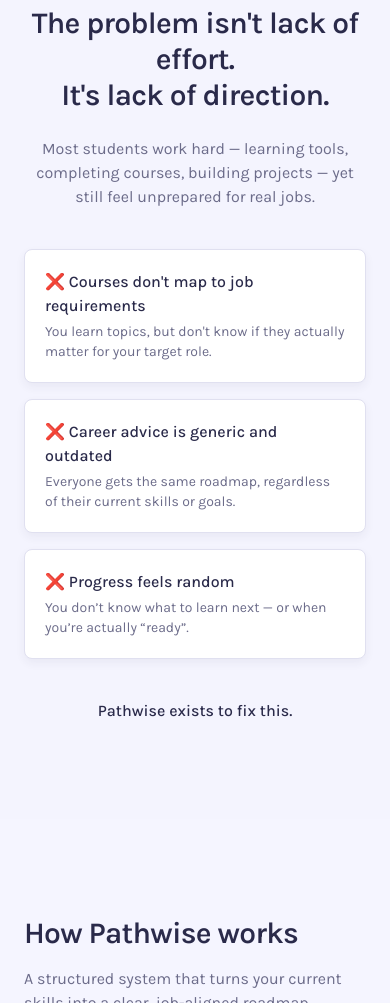
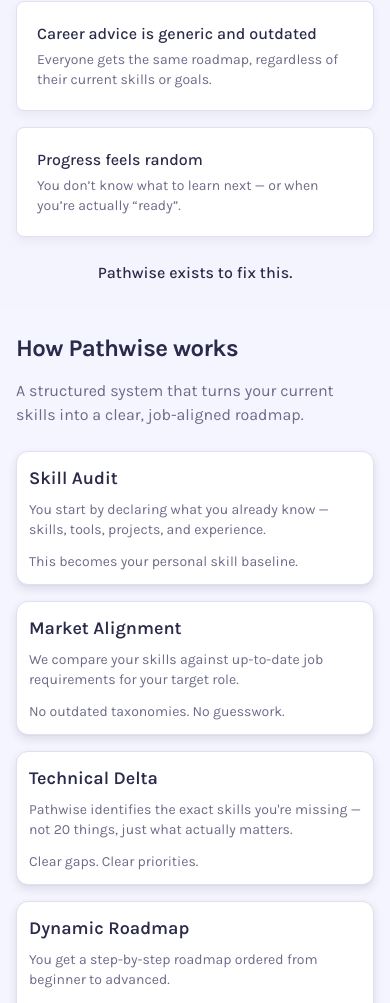
Before and after one commit to kirtanpatel01/pathwise, a Next.js app: page / in a window 390 px wide. Shown: the part 997-2000 px from the top of the page. Built offline with nearby package versions, Linux system fonts and the light colour scheme; no server answers.

Commit message:
made landing page more responsive

```diff
--- a/app/globals.css
+++ b/app/globals.css
@@ -182,3 +182,11 @@
     @apply bg-background text-foreground;
   }
 }
+
+.landing-page-container {
+  @apply mx-auto max-w-7xl px-4 sm:px-6 py-6 sm:py-16 lg:py-24;
+}
+
+.landing-page-h1 {
+  @apply text-2xl sm:text-4xl font-bold leading-tight tracking-tight md:text-5xl;
+}
--- a/components/landing-page/cta.tsx
+++ b/components/landing-page/cta.tsx
@@ -3,7 +3,7 @@
 function CTA() {
 	return (
 		<section className="border-t">
-			<div className="mx-auto max-w-4xl px-6 py-24 text-center">
+			<div className="landing-page-container text-center">
 				<h2 className="text-3xl font-semibold tracking-tight md:text-4xl">
 					Stop guessing. Start progressing.
 				</h2>
--- a/components/landing-page/how-it-works.tsx
+++ b/components/landing-page/how-it-works.tsx
@@ -1,67 +1,51 @@
+const features = [
+	{
+		title: "Skill Audit",
+		description:
+			"You start by declaring what you already know — skills, tools, projects, and experience.",
+		subtext: "This becomes your personal skill baseline.",
+	},
+	{
+		title: "Market Alignment",
+		description:
+			"We compare your skills against up-to-date job requirements for your target role.",
+		subtext: "No outdated taxonomies. No guesswork.",
+	},
+	{
+		title: "Technical Delta",
+		description:
+			"Pathwise identifies the exact skills you're missing — not 20 things, just what actually matters.",
+		subtext: "Clear gaps. Clear priorities.",
+	},
+	{
+		title: "Dynamic Roadmap",
+		description:
+			"You get a step-by-step roadmap ordered from beginner to advanced.",
+		subtext: "Each step is tied to real market demand.",
+	},
+];
+
 function HowItWorks() {
 	return (
 		<section id="how-it-works" className="scroll-mt-20">
-			<div className="mx-auto max-w-7xl px-6 py-24">
-				<div className="mb-14 max-w-2xl">
-					<h2 className="text-3xl font-semibold tracking-tight md:text-4xl">
-						How Pathwise works
-					</h2>
+			<div className="landing-page-container">
+				<div className="mb-6 sm:mb-14 max-w-2xl">
+					<h2 className="landing-page-h1">How Pathwise works</h2>
 					<p className="mt-4 text-base text-muted-foreground md:text-lg">
 						A structured system that turns your current skills into
 						a clear, job-aligned roadmap.
 					</p>
 				</div>
 
-				<div className="grid gap-6 md:grid-cols-2">
-					<div className="rounded-xl border bg-card p-6 shadow-sm transition-shadow hover:shadow-md">
-						<h3 className="text-lg font-semibold">Skill Audit</h3>
-						<p className="mt-2 text-sm text-muted-foreground">
-							You start by declaring what you already know —
-							skills, tools, projects, and experience.
-						</p>
-						<p className="mt-3 text-sm text-muted-foreground">
-							This becomes your personal skill baseline.
-						</p>
-					</div>
-
-					<div className="rounded-xl border bg-card p-6 shadow-sm transition-shadow hover:shadow-md">
-						<h3 className="text-lg font-semibold">
-							Market Alignment
-						</h3>
-						<p className="mt-2 text-sm text-muted-foreground">
-							We compare your skills against up-to-date job
-							requirements for your target role.
-						</p>
-						<p className="mt-3 text-sm text-muted-foreground">
-							No outdated taxonomies. No guesswork.
-						</p>
-					</div>
-
-					<div className="rounded-xl border bg-card p-6 shadow-sm transition-shadow hover:shadow-md">
-						<h3 className="text-lg font-semibold">
-							Technical Delta
-						</h3>
-						<p className="mt-2 text-sm text-muted-foreground">
-							Pathwise identifies the exact skills you&apos;re
-							missing — not 20 things, just what actually matters.
-						</p>
-						<p className="mt-3 text-sm text-muted-foreground">
-							Clear gaps. Clear priorities.
-						</p>
-					</div>
-
-					<div className="rounded-xl border bg-card p-6 shadow-sm transition-shadow hover:shadow-md">
-						<h3 className="text-lg font-semibold">
-							Dynamic Roadmap
-						</h3>
-						<p className="mt-2 text-sm text-muted-foreground">
-							You get a step-by-step roadmap ordered from beginner
-							to advanced.
-						</p>
-						<p className="mt-3 text-sm text-muted-foreground">
-							Each step is tied to real market demand.
-						</p>
-					</div>
+				<div className="grid gap-4 sm:gap-6 lg:grid-cols-2">
+					{features.map((feature) => (
+						<FeatureCard
+							key={feature.title}
+							title={feature.title}
+							description={feature.description}
+							subtext={feature.subtext}
+						/>
+					))}
 				</div>
 			</div>
 		</section>
@@ -69,3 +53,23 @@
 }
 
 export default HowItWorks;
+
+type FeatureCardProps = {
+	title: string;
+	description: string;
+	subtext?: string;
+};
+
+function FeatureCard({ title, description, subtext }: FeatureCardProps) {
+	return (
+		<div className="rounded-xl border bg-card p-3 sm:p-6 shadow-sm transition-shadow hover:shadow-md">
+			<h3 className="text-lg font-semibold">{title}</h3>
+
+			<p className="mt-2 text-sm text-muted-foreground">{description}</p>
+
+			{subtext && (
+				<p className="mt-3 text-sm text-muted-foreground">{subtext}</p>
+			)}
+		</div>
+	);
+}
--- a/components/landing-page/problem.tsx
+++ b/components/landing-page/problem.tsx
@@ -1,8 +1,10 @@
+import { X } from "lucide-react";
+
 function Problem() {
 	return (
 		<section className="border-t bg-muted/30">
-			<div className="mx-auto max-w-3xl px-6 py-24 text-center">
-				<h2 className="text-3xl font-semibold tracking-tight md:text-4xl">
+			<div className="landing-page-container text-center">
+				<h2 className="landing-page-h1">
 					The problem isn&apos;t lack of effort.
 					<br />
 					It&apos;s lack of direction.
@@ -14,10 +16,10 @@
 					real jobs.
 				</p>
 
-				<div className="mt-10 space-y-4 text-left">
+				<div className="mt-4 sm:mt-10 space-y-4 text-left">
 					<div className="rounded-lg border bg-card p-5 shadow-xs">
 						<p className="font-medium">
-							❌ Courses don&apos;t map to job requirements
+							Courses don&apos;t map to job requirements
 						</p>
 						<p className="mt-1 text-sm text-muted-foreground">
 							You learn topics, but don&apos;t know if they
@@ -27,7 +29,7 @@
 
 					<div className="rounded-lg border bg-card p-5 shadow-xs">
 						<p className="font-medium">
-							❌ Career advice is generic and outdated
+						Career advice is generic and outdated
 						</p>
 						<p className="mt-1 text-sm text-muted-foreground">
 							Everyone gets the same roadmap, regardless of their
@@ -36,7 +38,7 @@
 					</div>
 
 					<div className="rounded-lg border bg-card p-5 shadow-xs">
-						<p className="font-medium">❌ Progress feels random</p>
+						<p className="font-medium">Progress feels random</p>
 						<p className="mt-1 text-sm text-muted-foreground">
 							You don’t know what to learn next — or when you’re
 							actually “ready”.
@@ -44,7 +46,7 @@
 					</div>
 				</div>
 
-				<p className="mt-10 text-base font-medium">
+				<p className="mt-6 sm:mt-10 text-base font-medium">
 					Pathwise exists to fix this.
 				</p>
 			</div>
--- a/components/landing-page/roadmap-preview.tsx
+++ b/components/landing-page/roadmap-preview.tsx
@@ -1,9 +1,36 @@
+const roadmapStages = [
+	{
+		title: "Foundations",
+		description: "Core concepts you must understand before moving forward.",
+		items: [
+			"JavaScript fundamentals",
+			"Browser & DOM basics",
+			"Git & version control",
+		],
+	},
+	{
+		title: "Core Skills",
+		description: "Skills actively required by companies hiring today.",
+		items: ["React fundamentals", "State management", "API integration"],
+	},
+	{
+		title: "Advanced",
+		description:
+			"Skills that differentiate strong candidates from average ones.",
+		items: [
+			"Performance optimization",
+			"System design basics",
+			"Production practices",
+		],
+	},
+];
+
 function RoadmapPreview() {
 	return (
 		<section id="roadmaps" className="scroll-mt-20">
-			<div className="mx-auto max-w-7xl px-6 py-24">
-				<div className="mb-14 max-w-2xl">
-					<h2 className="text-3xl font-semibold tracking-tight md:text-4xl">
+			<div className="landing-page-container">
+				<div className="mb-6 sm:mb-14 max-w-2xl">
+					<h2 className="landing-page-h1">
 						Your roadmap, step by step
 					</h2>
 					<p className="mt-4 text-base text-muted-foreground md:text-lg">
@@ -12,50 +39,15 @@
 					</p>
 				</div>
 
-				<div className="grid gap-6 md:grid-cols-3">
-					{/* Beginner */}
-					<div className="rounded-xl border bg-card p-6 shadow-sm transition-shadow hover:shadow-md">
-						<h3 className="text-lg font-semibold">Foundations</h3>
-						<p className="mt-2 text-sm text-muted-foreground">
-							Core concepts you must understand before moving
-							forward.
-						</p>
-
-						<ul className="mt-4 space-y-2 text-sm">
-							<li>✔ JavaScript fundamentals</li>
-							<li>✔ Browser & DOM basics</li>
-							<li>✔ Git & version control</li>
-						</ul>
-					</div>
-
-					{/* Intermediate */}
-					<div className="rounded-xl border bg-card p-6 shadow-sm transition-shadow hover:shadow-md">
-						<h3 className="text-lg font-semibold">Core Skills</h3>
-						<p className="mt-2 text-sm text-muted-foreground">
-							Skills actively required by companies hiring today.
-						</p>
-
-						<ul className="mt-4 space-y-2 text-sm">
-							<li>✔ React fundamentals</li>
-							<li>✔ State management</li>
-							<li>✔ API integration</li>
-						</ul>
-					</div>
-
-					{/* Advanced */}
-					<div className="rounded-xl border bg-card p-6 shadow-sm transition-shadow hover:shadow-md">
-						<h3 className="text-lg font-semibold">Advanced</h3>
-						<p className="mt-2 text-sm text-muted-foreground">
-							Skills that differentiate strong candidates from
-							average ones.
-						</p>
-
-						<ul className="mt-4 space-y-2 text-sm">
-							<li>✔ Performance optimization</li>
-							<li>✔ System design basics</li>
-							<li>✔ Production practices</li>
-						</ul>
-					</div>
+				<div className="grid gap-4 sm:gap-6 md:grid-cols-3">
+					{roadmapStages.map((stage) => (
+						<RoadmapStageCard
+							key={stage.title}
+							title={stage.title}
+							description={stage.description}
+							items={stage.items}
+						/>
+					))}
 				</div>
 			</div>
 		</section>
@@ -63,3 +55,29 @@
 }
 
 export default RoadmapPreview;
+
+type RoadmapStageCardProps = {
+	title: string;
+	description: string;
+	items: string[];
+};
+
+function RoadmapStageCard({
+	title,
+	description,
+	items,
+}: RoadmapStageCardProps) {
+	return (
+		<div className="rounded-xl border bg-card p-3 sm:p-6 shadow-sm transition-shadow hover:shadow-md">
+			<h3 className="text-lg font-semibold">{title}</h3>
+
+			<p className="mt-2 text-sm text-muted-foreground">{description}</p>
+
+			<ul className="mt-4 space-y-2 text-sm">
+				{items.map((item) => (
+					<li key={item}>✔ {item}</li>
+				))}
+			</ul>
+		</div>
+	);
+}
--- a/components/landing-page/site-header.tsx
+++ b/components/landing-page/site-header.tsx
@@ -25,7 +25,7 @@
 		<header
 			className="sticky top-0 z-50 w-full border-b bg-background/80 backdrop-blur"
 		>
-			<div className="mx-auto flex h-16 max-w-7xl items-center justify-between px-6">
+			<div className="mx-auto flex h-16 max-w-7xl items-center justify-between px-4 sm:px-6">
 				<a href="/" className="flex items-center gap-2 font-semibold">
 					<div className="flex h-8 w-8 items-center justify-center rounded-md bg-primary text-primary-foreground">
 						P
--- a/components/landing-page/trust.tsx
+++ b/components/landing-page/trust.tsx
@@ -1,7 +1,7 @@
 function Trust() {
 	return (
       <section>
-			<div className="mx-auto max-w-5xl px-6 py-24 text-center">
+			<div className="landing-page-container text-center">
 				<h2 className="text-2xl font-semibold tracking-tight md:text-3xl">
 					Designed for real-world outcomes
 				</h2>
@@ -11,7 +11,7 @@
 					assumptions, trends, or generic advice.
 				</p>
 
-				<div className="mt-12 grid gap-6 md:grid-cols-3">
+				<div className="mt-6 sm:mt-12 grid gap-6 md:grid-cols-3">
 					<div className="rounded-lg border bg-card p-5 shadow-xs">
 						<p className="font-medium">Market-aligned skills</p>
 						<p className="mt-1 text-sm text-muted-foreground">
--- a/components/landing-page/who-is-this-for.tsx
+++ b/components/landing-page/who-is-this-for.tsx
@@ -1,9 +1,42 @@
+const audiences = [
+	{
+		title: "Students",
+		description:
+			"Unsure what to learn next? Pathwise gives you a clear, job-aligned progression path.",
+		benefits: [
+			"Clear learning priorities",
+			"Reduced overwhelm",
+			"Confidence in readiness",
+		],
+	},
+	{
+		title: "Career Switchers",
+		description:
+			"Reuse what you already know and focus only on what’s missing for your new role.",
+		benefits: [
+			"Skill overlap detection",
+			"Shorter transition paths",
+			"Focused learning",
+		],
+	},
+	{
+		title: "Institutions",
+		description:
+			"Track and improve placement readiness with real, skill-based insight.",
+		benefits: [
+			"Readiness metrics",
+			"Market-aligned curricula",
+			"Better outcomes",
+		],
+	},
+];
+
 function WhoIsThisFor() {
 	return (
-      <section id="students" className="border-t bg-muted/30 scroll-mt-20">
-			<div className="mx-auto max-w-7xl px-6 py-24">
-				<div className="mb-14 max-w-2xl">
-					<h2 className="text-3xl font-semibold tracking-tight md:text-4xl">
+		<section id="students" className="border-t bg-muted/30 scroll-mt-20">
+			<div className="landing-page-container">
+				<div className="mb-6 sm:mb-14 max-w-2xl">
+					<h2 className="landing-page-h1">
 						Built for students who want clarity
 					</h2>
 					<p className="mt-4 text-base text-muted-foreground md:text-lg">
@@ -12,50 +45,15 @@
 					</p>
 				</div>
 
-				<div className="grid gap-6 md:grid-cols-3">
-					{/* Students */}
-					<div className="rounded-xl border bg-card p-6 shadow-sm">
-						<h3 className="text-lg font-semibold">Students</h3>
-						<p className="mt-2 text-sm text-muted-foreground">
-							Unsure what to learn next? Pathwise gives you a
-							clear, job-aligned progression path.
-						</p>
-						<ul className="mt-4 space-y-2 text-sm">
-							<li>✔ Clear learning priorities</li>
-							<li>✔ Reduced overwhelm</li>
-							<li>✔ Confidence in readiness</li>
-						</ul>
-					</div>
-
-					{/* Career Switchers */}
-					<div className="rounded-xl border bg-card p-6 shadow-sm">
-						<h3 className="text-lg font-semibold">
-							Career Switchers
-						</h3>
-						<p className="mt-2 text-sm text-muted-foreground">
-							Reuse what you already know and focus only on what’s
-							missing for your new role.
-						</p>
-						<ul className="mt-4 space-y-2 text-sm">
-							<li>✔ Skill overlap detection</li>
-							<li>✔ Shorter transition paths</li>
-							<li>✔ Focused learning</li>
-						</ul>
-					</div>
-
-					{/* Institutions */}
-					<div className="rounded-xl border bg-card p-6 shadow-sm">
-						<h3 className="text-lg font-semibold">Institutions</h3>
-						<p className="mt-2 text-sm text-muted-foreground">
-							Track and improve placement readiness with real,
-							skill-based insight.
-						</p>
-						<ul className="mt-4 space-y-2 text-sm">
-							<li>✔ Readiness metrics</li>
-							<li>✔ Market-aligned curricula</li>
-							<li>✔ Better outcomes</li>
-						</ul>
-					</div>
+				<div className="grid gap-4 sm:gap-6 md:grid-cols-3">
+					{audiences.map((audience) => (
+						<AudienceCard
+							key={audience.title}
+							title={audience.title}
+							description={audience.description}
+							benefits={audience.benefits}
+						/>
+					))}
 				</div>
 			</div>
 		</section>
@@ -63,3 +61,25 @@
 }
 
 export default WhoIsThisFor;
+
+type AudienceCardProps = {
+	title: string;
+	description: string;
+	benefits: string[];
+};
+
+function AudienceCard({ title, description, benefits }: AudienceCardProps) {
+	return (
+		<div className="rounded-xl border bg-card p-3 sm:p-6 shadow-sm">
+			<h3 className="text-lg font-semibold">{title}</h3>
+
+			<p className="mt-2 text-sm text-muted-foreground">{description}</p>
+
+			<ul className="mt-4 space-y-2 text-sm">
+				{benefits.map((benefit) => (
+					<li key={benefit}>✔ {benefit}</li>
+				))}
+			</ul>
+		</div>
+	);
+}
```
Also changed, not shown: components/landing-page/hero.tsx (+4 -4 lines), components/landing-page/skill-dna-delta.tsx (+43 -33 lines).
